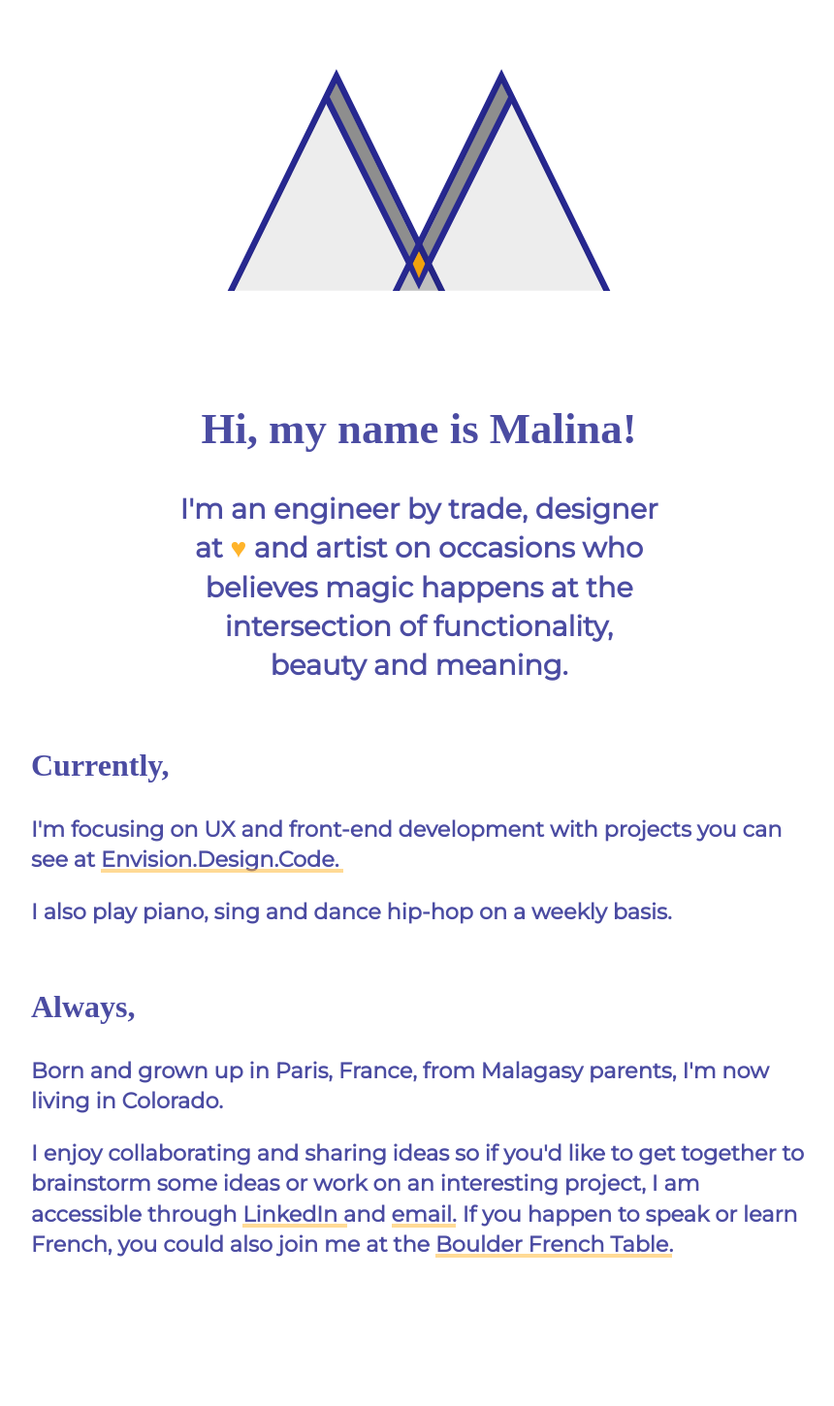
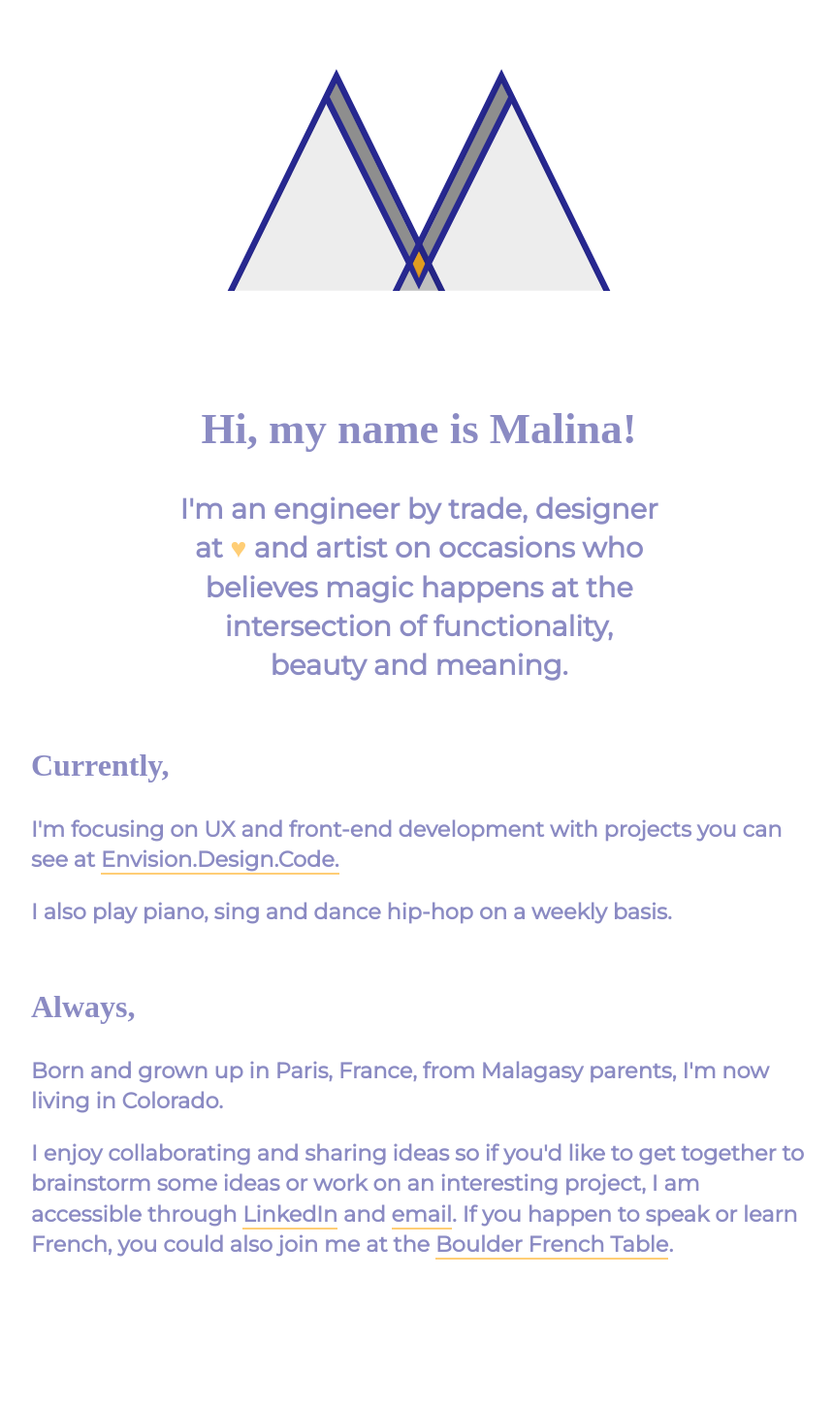
Before and after one commit to designesse/malina_2018, a Jekyll site: the page built from _pages/index.html, in a window 1280 px wide. Shown: the whole page at 97% size, without its empty margins (208-1068 px from the left). Built offline with Jekyll 4.4.1, drawn with Linux system fonts in a browser that asks for light colours; some web fonts are replaced.

Commit message:
Fixed link theming and CSS transition on mobile.

```diff
--- a/_pages/index.html
+++ b/_pages/index.html
@@ -61,6 +61,6 @@
   <section>
     <h2>Always,</h2>
     <p>Born and grown up in Paris, France, from Malagasy parents, I'm now living in Colorado.</p>
-    <p>I enjoy collaborating and sharing ideas so if you'd like to get together to brainstorm some ideas or work on an interesting project, I am accessible through <a href="https://www.linkedin.com/in/malinar"> LinkedIn </a> and <a href="mailto:malina.randrianavony@gmail.com"> email</a>. If you happen to speak or learn French, you could also join me at the <a href="https://www.meetup.com/Boulder-French-table-La-Table-Francophone-de-Boulder/"> Boulder&nbsp;French&nbsp;Table</a>.</p>
+    <p>I enjoy collaborating and sharing ideas so if you'd like to get together to brainstorm some ideas or work on an interesting project, I am accessible through <a href="https://www.linkedin.com/in/malinar">LinkedIn</a> and <a href="mailto:malina.randrianavony@gmail.com">email</a>. If you happen to speak or learn French, you could also join me at the <a href="https://www.meetup.com/Boulder-French-table-La-Table-Francophone-de-Boulder/">Boulder French Table</a>.</p>
   </section>
 </div>
--- a/assets/css/logo-transition.scss
+++ b/assets/css/logo-transition.scss
@@ -54,7 +54,7 @@
   font-weight: bold;
   margin: 0 auto;
   margin-bottom: 150px;
-  @include animation-duration(6s);
+  @include animation-duration(7s);
   @include animation-name(fade-text);
 }
 
@@ -63,14 +63,14 @@
 .left-to-center, .right-to-center, .top-to-center { margin: 0 auto; }
 .left-to-center, .right-to-center {
   color: $text-color;
-  @include animation-duration(1s);
+  @include animation-duration(2s);
 }
 .left-to-center { @include animation-name(left-to-center); }
 .right-to-center { @include animation-name(right-to-center); }
 
 .top-to-center {
   color: $text-color;
-  @include animation-duration(2.5s);
+  @include animation-duration(3.5s);
   @include animation-name(top-to-center);
 }
 
@@ -96,9 +96,9 @@
   to { margin-top: 0; opacity: 1; }
 }
 
-.cross-1 { @include crossing-effect(#ddd, 2s, fade-1); }
-.cross-2 { @include crossing-effect(#999, 3.5s, fade-2); }
-.cross-3 { @include crossing-effect($contrast-color, 5s, fade-3); }
+.cross-1 { @include crossing-effect(#ddd, 3s, fade-1); }
+.cross-2 { @include crossing-effect(#999, 4.5s, fade-2); }
+.cross-3 { @include crossing-effect($contrast-color, 6s, fade-3); }
 
 @include keyframes(fade-1) { @include fade-steps(0, 1); }
 @include keyframes(fade-2) { @include fade-steps(0, 1); }
--- a/assets/css/style.scss
+++ b/assets/css/style.scss
@@ -8,6 +8,7 @@
 }
 
 a {
+  border-bottom: 2px solid $contrast-color;
   text-decoration: none;
   position: relative;
 
@@ -16,16 +17,6 @@
   &:active {
     display: inline-block;
     transform: translateY(0.2rem);
-  }
-  &:after {
-      border: 2px solid rgb(255, 165, 0);
-      border: 2px solid rgba(255, 165, 0, .5);
-      bottom: 0px;
-      border-style: solid;
-      content: '';
-      left: 0;
-      position: absolute;
-      width: 100%;
   }
 }
 
@@ -76,7 +67,7 @@
 @media (max-width: 700px) {
   html { font-size: 12px; }
   header { margin-top: 30px; }
-  svg { width: 300px; }
+  svg { width: 150px; }
   .mid-center {
     margin-left: auto;
     margin-right: auto;
```
